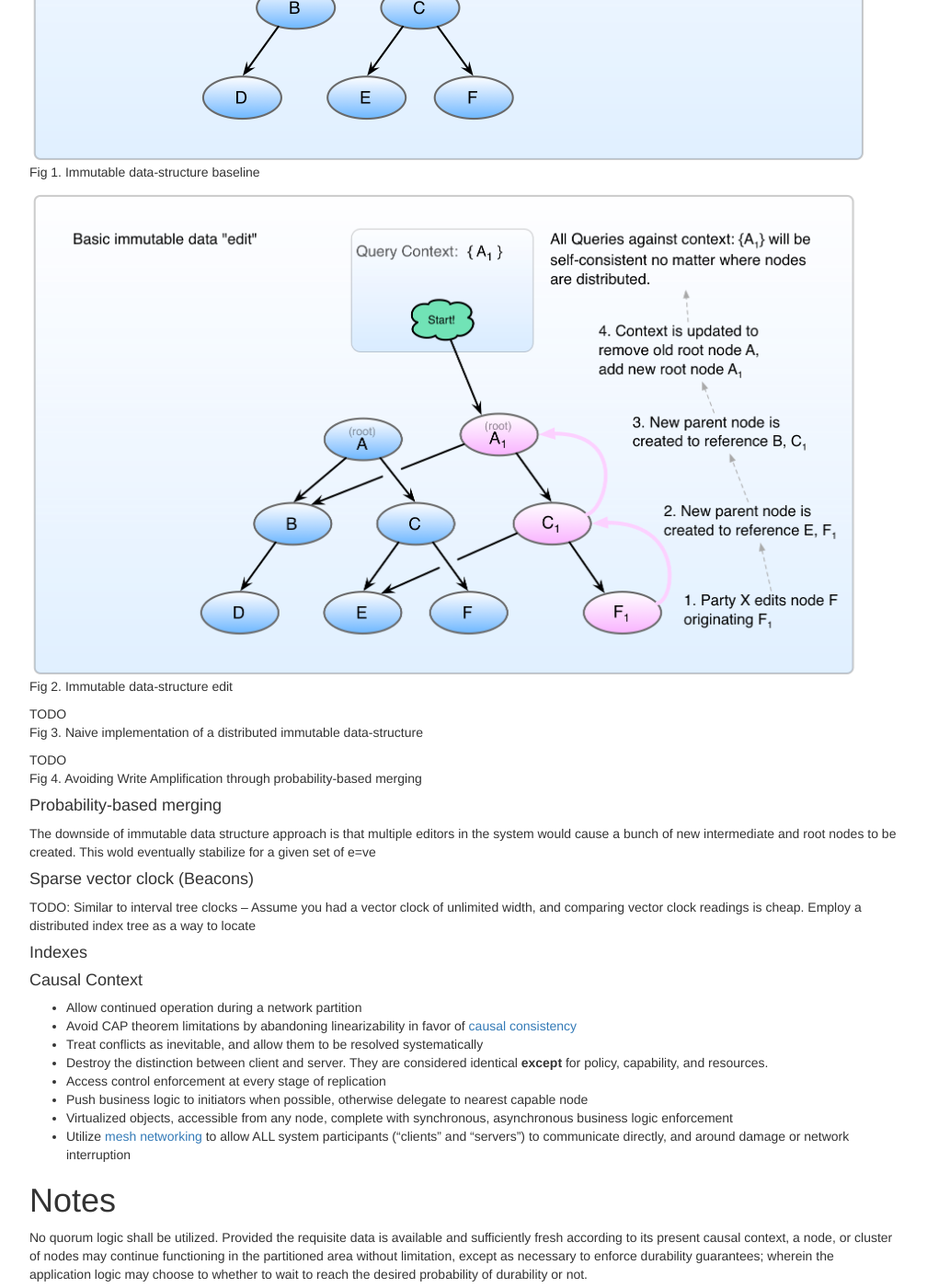
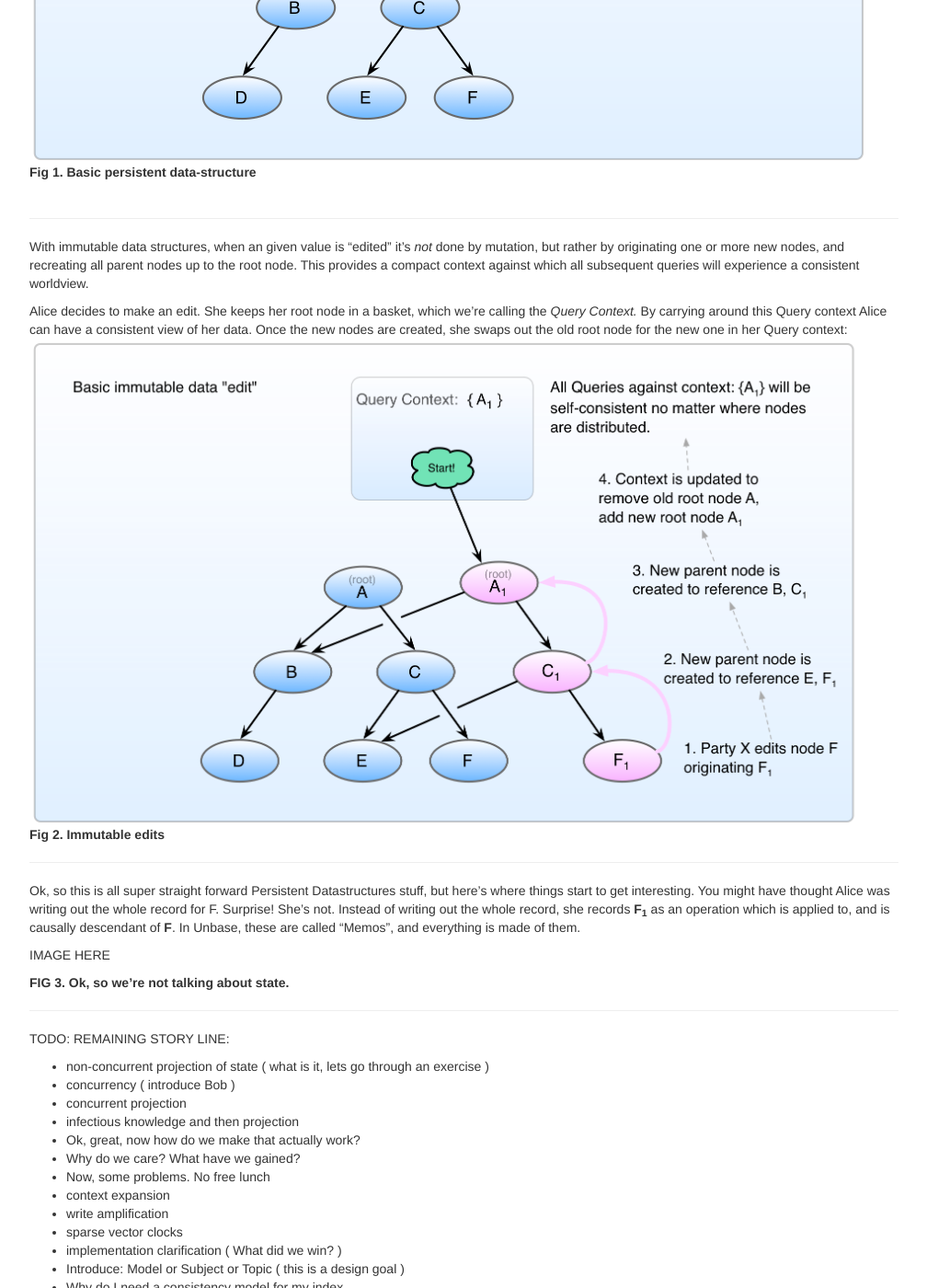
Before and after one commit to mindbeam/unbase, a Jekyll site: the page built from docs/design/core-concepts.md, in a window 1280 px wide and 1400 px high, scrolled down 972 px. Shown: the whole window at 92% size, without its empty margins (233-1241 px from the left). Built offline with Jekyll 4.4.1, drawn with Linux system fonts in a browser that asks for light colours; some of the changed text lies outside the part shown.

Commit message:
Started moving the storyboard contents into core-concepts.md

```diff
--- a/docs/design/core-concepts.md
+++ b/docs/design/core-concepts.md
@@ -23,23 +23,60 @@ Unbase seeks to expand the system model to encompass those nodes formerly consid
 
 ----
 
-Without further ado, lets jump in:
+Without further ado, lets jump in!
 
-#### Immutable data
+<br>
+<br>
 
-In immutable data structures, when an given node is edited, values are "edited" by originating one or more new nodes, and recreating all parent nodes up to the root node. This provides a compact context against which all subsequent queries will experience a consistent worldview.
+#### Alice has an immutable data structure
+<img src="media/immutable_ds_1.png" style="width: 910px; max-width: 100%"><br>
+**Fig 1. Basic persistent data-structure**
+<br><br>
 
-<img src="media/immutable_ds_1.png" style="width: 910px; max-width: 100%"><br>
-Fig 1. Immutable data-structure baseline
+----
 
+With immutable data structures, when an given value is "edited" it's *not* done by mutation, but rather by originating one or more new nodes, and recreating all parent nodes up to the root node. This provides a compact context against which all subsequent queries will experience a consistent worldview.
+
+Alice decides to make an edit. She keeps her root node in a basket, which we're calling the *Query Context.* By carrying around this Query context Alice can have a consistent view of her data. Once the new nodes are created, she swaps out the old root node for the new one in her Query context:
 <img src="media/immutable_ds_2.png" style="width: 910px; max-width: 100%"><br>
-Fig 2. Immutable data-structure edit
+**Fig 2. Immutable edits**
+<br>
 
-TODO<br>
-Fig 3. Naive implementation of a distributed immutable data-structure
+----
 
-TODO<br>
-Fig 4. Avoiding Write Amplification through probability-based merging
+Ok, so this is all super straight forward Persistent Datastructures stuff, but here's where things start to get interesting.
+You might have thought Alice was writing out the whole record for F. Surprise! She's not. Instead of writing out the whole record, she records **F<sub>1</sub>** as an operation which is applied to, and is causally descendant of **F**. In Unbase, these are called "Memos", and everything is made of them.
+
+IMAGE HERE
+
+**FIG 3. Ok, so we're not talking about state.**
+<br>
+
+----
+
+TODO: REMAINING STORY LINE:
+
+* non-concurrent projection of state ( what is it, lets go through an exercise )
+* concurrency ( introduce Bob )
+* concurrent projection
+* infectious knowledge and then projection
+* Ok, great, now how do we make that actually work?
+* Why do we care? What have we gained?
+* Now, some problems. No free lunch
+* context expansion
+* write amplification
+* sparse vector clocks
+* implementation clarification ( What did we win? )
+* Introduce: Model or Subject or Topic ( this is a design goal )
+* Why do I need a consistency model for my index.
+* To make the system scalable I need to be able to spread my data around without a priori planning ( also a design goal )
+* But I also need to be able to find it!
+* my data doesn't actually exist anywhere, by my edits are all over the place!
+* probablistic merging and beacon pings
+
+<br><br><br><br>
+
+#### Here be dragons, using the stuff after this as a parts-bin for the above storyline
 
 
 #### Probability-based merging
@@ -55,9 +92,6 @@ Employ a distributed index tree as a way to locate
 #### Indexes
 
 #### Causal Context
-
-
-
 * Allow continued operation during a network partition
  * Avoid CAP theorem limitations by abandoning linearizability in favor of [causal consistency](http://sns.cs.princeton.edu/projects/cops-and-eiger/)
  * Treat conflicts as inevitable, and allow them to be resolved systematically
--- a/docs/storyboard.txt
+++ b/docs/storyboard.txt
@@ -48,7 +48,4 @@ BUUTTT I also need to be able to find it!
 
 
 ( my data doesn't actually exist anywhere, by my edits are all over the place! )
-
-
-
 probablistic beacon pings
```
Also changed, not shown: other parts of docs/storyboard.txt (+1 -1 lines).
